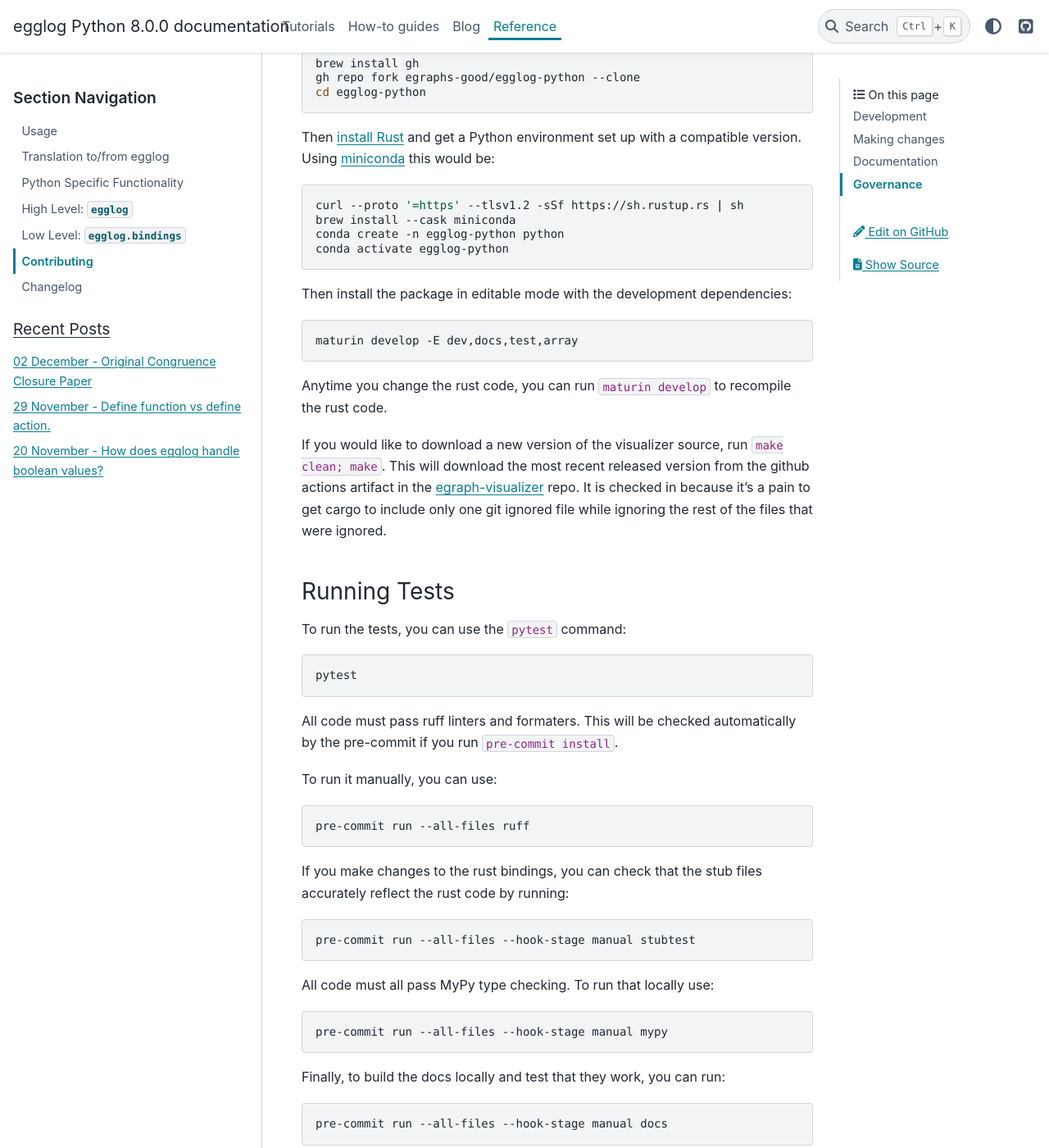
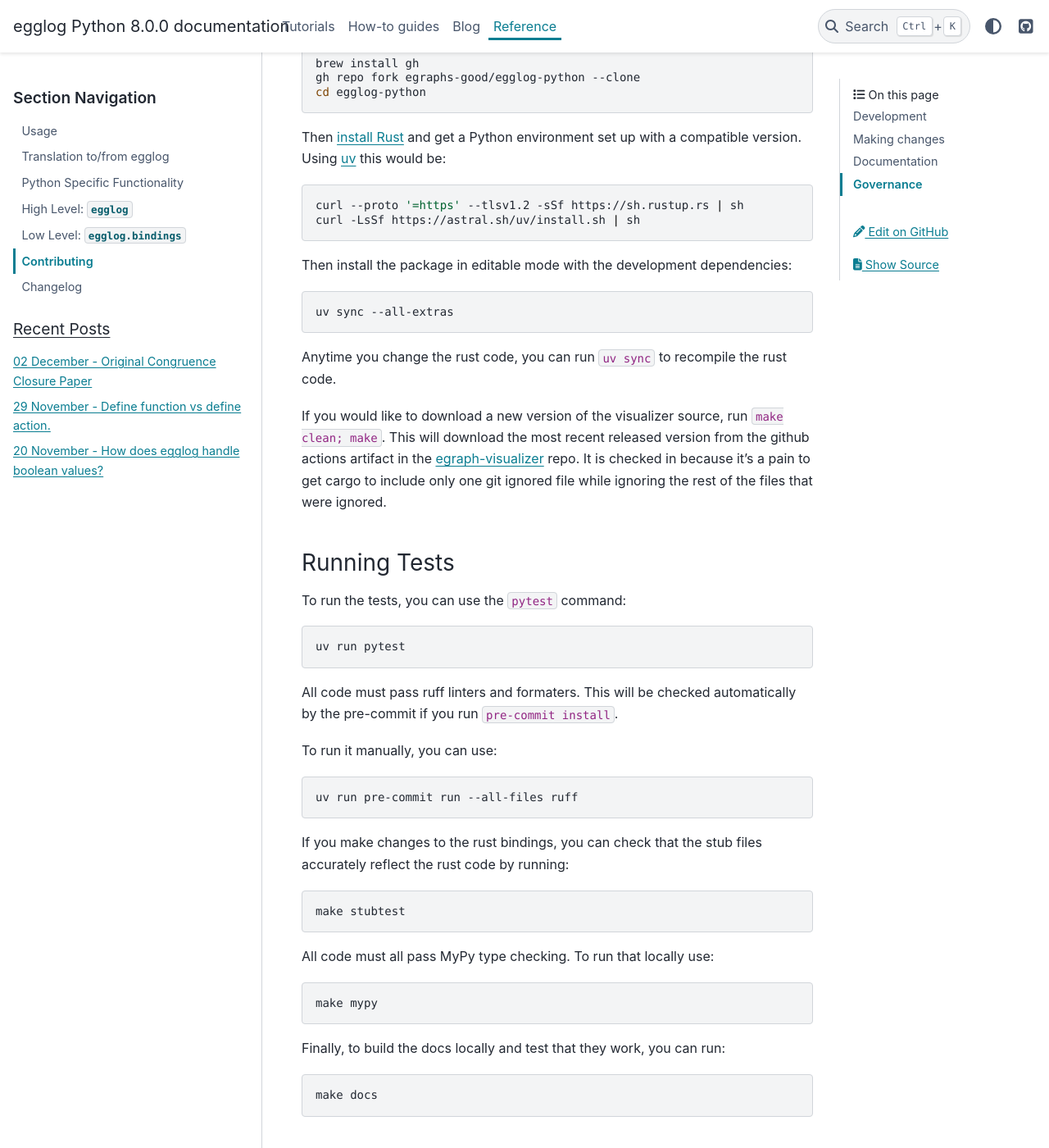
Before and after one commit to egraphs-good/egglog-python, a Sphinx documentation site: the page built from docs/reference/contributing.md, in a window 1280 px wide and 1400 px high, scrolled down 590 px. Shown: the whole window at 82% size. Built offline with Sphinx 7.4.7 and the PyData theme 0.15.4, drawn with Linux system fonts in a browser that asks for light colours; pages that are not in the unit, such as notebooks, are missing from menus; comment, search, counter and statistics services are not loaded; the version number is read from the project's files by our own code.

Commit message:
Try switching to UV
The goal of this is to be able to use pinned versions of all files for
reproducible development

````diff
--- a/docs/reference/contributing.md
+++ b/docs/reference/contributing.md
@@ -20,22 +20,20 @@ gh repo fork egraphs-good/egglog-python --clone
 cd egglog-python
 ```
 
-Then [install Rust](https://www.rust-lang.org/tools/install) and get a Python environment set up with a compatible version. Using [miniconda](https://formulae.brew.sh/cask/miniconda) this would be:
+Then [install Rust](https://www.rust-lang.org/tools/install) and get a Python environment set up with a compatible version. Using [uv](https://docs.astral.sh/uv/getting-started/installation/) this would be:
 
 ```bash
 curl --proto '=https' --tlsv1.2 -sSf https://sh.rustup.rs | sh
-brew install --cask miniconda
-conda create -n egglog-python python
-conda activate egglog-python
+curl -LsSf https://astral.sh/uv/install.sh | sh
 ```
 
 Then install the package in editable mode with the development dependencies:
 
 ```bash
-maturin develop -E dev,docs,test,array
+uv sync --all-extras
 ```
 
-Anytime you change the rust code, you can run `maturin develop` to recompile the rust code.
+Anytime you change the rust code, you can run `uv sync` to recompile the rust code.
 
 If you would like to download a new version of the visualizer source, run `make clean; make`. This will download
 the most recent released version from the github actions artifact in the [egraph-visualizer](https://github.com/egraphs-good/egraph-visualizer) repo. It is checked in because it's a pain to get cargo to include only one git ignored file while ignoring the rest of the files that were ignored.
@@ -45,7 +43,7 @@ the most recent released version from the github actions artifact in the [egraph
 To run the tests, you can use the `pytest` command:
 
 ```bash
-pytest
+uv run pytest
 ```
 
 All code must pass ruff linters and formaters. This will be checked automatically by the pre-commit if you run `pre-commit install`.
@@ -53,25 +51,25 @@ All code must pass ruff linters and formaters. This will be checked automaticall
 To run it manually, you can use:
 
 ```bash
-pre-commit run --all-files ruff
+uv run pre-commit run --all-files ruff
 ```
 
 If you make changes to the rust bindings, you can check that the stub files accurately reflect the rust code by running:
 
 ```bash
-pre-commit run --all-files --hook-stage manual stubtest
+make stubtest
 ```
 
 All code must all pass MyPy type checking. To run that locally use:
 
 ```bash
-pre-commit run --all-files --hook-stage manual mypy
+make mypy
 ```
 
 Finally, to build the docs locally and test that they work, you can run:
 
 ```bash
-pre-commit run --all-files --hook-stage manual docs
+make docs
 ```
 
 ## Making changes
--- a/pyproject.toml
+++ b/pyproject.toml
@@ -35,7 +35,7 @@ array = [
     "numba==0.59.1",
     "llvmlite==0.42.0",
 ]
-dev = ["pre-commit", "ruff", "mypy", "anywidget[dev]", "egglog[docs,test]"]
+dev = ["ruff", "pre-commit", "mypy", "anywidget[dev]", "egglog[docs,test]"]
 
 test = [
     "pytest",
@@ -61,6 +61,7 @@ docs = [
     "sphinxcontrib-mermaid",
     "ablog",
 ]
+
 
 [tool.ruff.lint]
 ignore = [
@@ -243,3 +244,6 @@ exclude_also = [
     "@(abc\\.)?abstractmethod",
     "assert_never\\(",
 ]
+
+[tool.uv.workspace]
+members = ["egglog"]
````
Also changed, not shown: docs/how-to-guides.md (+0 -9 lines), .pre-commit-config.yaml, .readthedocs.yaml, 3 other files.
